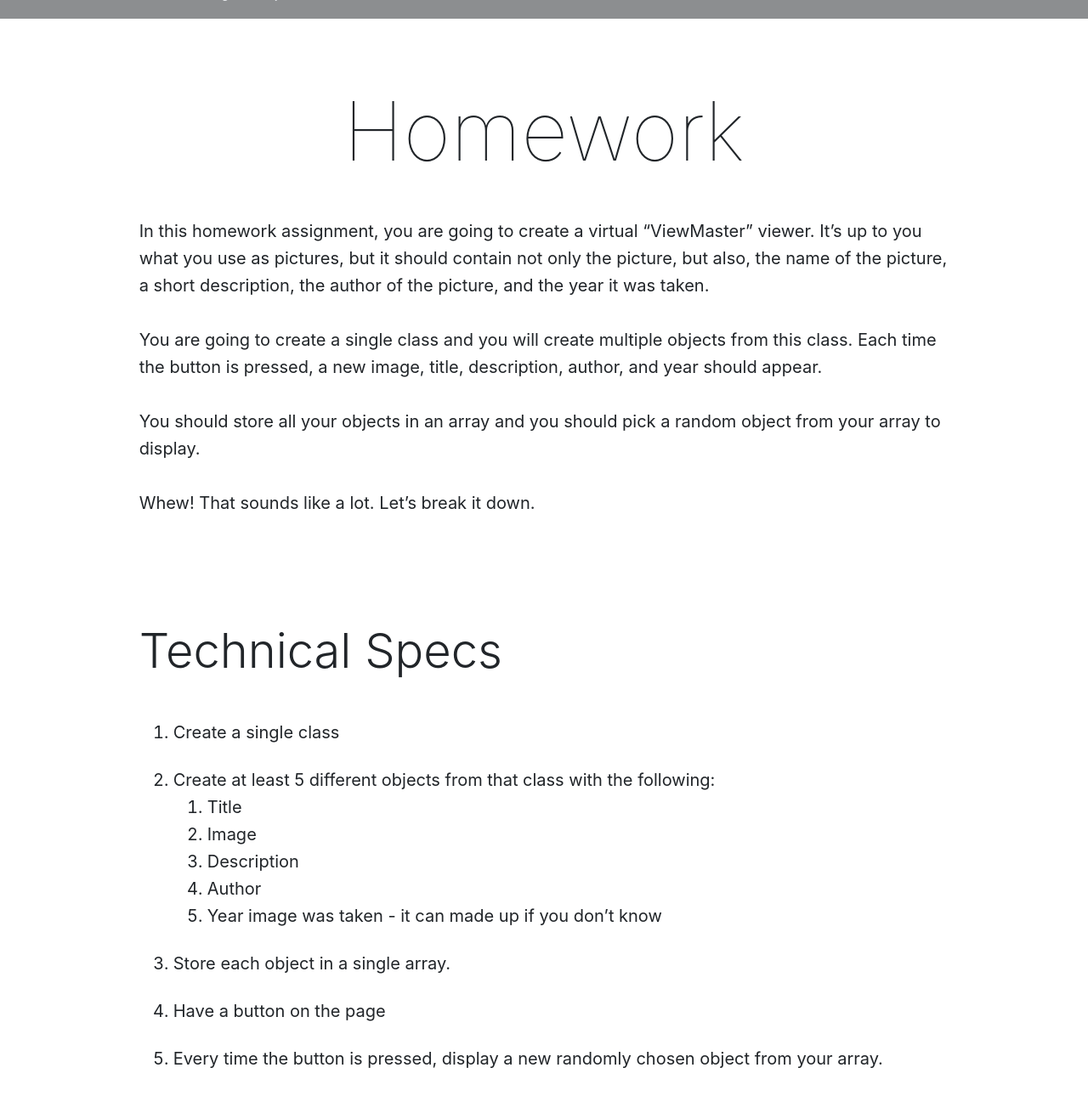
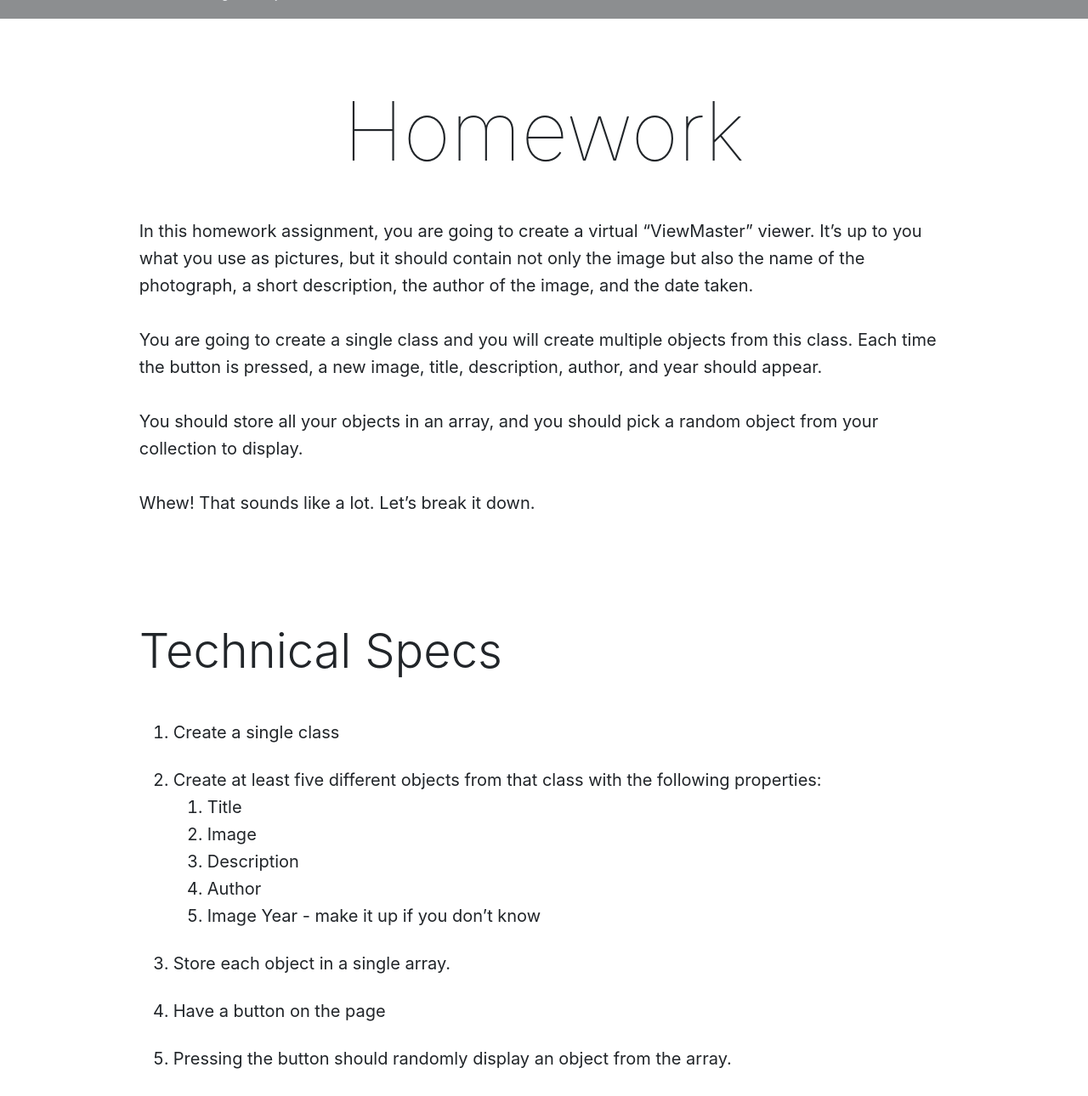
Before and after one commit to Montana-Media-Arts/441-web-tech-Spring2020-course, a Jekyll site: the page built from modules/week-7/_posts/2010-01-01-homework.md, in a window 1280 px wide and 1400 px high, scrolled down 325 px, cut to the strip 0-1290 px from the top of the window. Shown: the whole strip at 85% size. Built offline with Jekyll 4.4.1, drawn with Linux system fonts in a browser that asks for light colours; nearby versions of some CDN libraries.

Commit message:
updated with new informatoin

```diff
--- a/modules/week-7/_posts/2010-01-01-homework.md
+++ b/modules/week-7/_posts/2010-01-01-homework.md
@@ -6,28 +6,30 @@ jotted: false
 
 # Homework
 
-In this homework assignment, you are going to create a virtual "ViewMaster" viewer.  It's up to you what you use as pictures, but it should contain not only the picture, but also, the name of the picture, a short description, the author of the picture, and the year it was taken.
+In this homework assignment, you are going to create a virtual "ViewMaster" viewer.  It's up to you what you use as pictures, but it should contain not only the image but also the name of the photograph, a short description, the author of the image, and the date taken.
 
 You are going to create a single class and you will create multiple objects from this class.  Each time the button is pressed, a new image, title, description, author, and year should appear.
 
-You should store all your objects in an array and you should pick a random object from your array to display.
+You should store all your objects in an array, and you should pick a random object from your collection to display.
 
 Whew! That sounds like a lot. Let's break it down.
 
 ## Technical Specs
 
 1. Create a single class
-2. Create at least 5 different objects from that class with the following:
+2. Create at least five different objects from that class with the following properties:
    1. Title
    2. Image
    3. Description
    4. Author
-   5. Year image was taken - it can made up if you don't know
+   5. Image Year - make it up if you don't know
 3. Store each object in a single array.
 4. Have a button on the page
-5. Every time the button is pressed, display a new randomly chosen object from your array.
+5. Pressing the button should randomly display an object from the array.
+
 
 <iframe width="560" height="315" src="https://www.youtube.com/embed/HBVES_FGz-E" frameborder="0" allow="accelerometer; autoplay; encrypted-media; gyroscope; picture-in-picture" allowfullscreen></iframe>
+
 
 ## Homework Example
 
```
Also changed, not shown: modules/week-7/_posts/2002-01-01-others-oop.md (+5 -5 lines), modules/week-7/_posts/2002-09-01-handson.md (+1 -1 lines).
